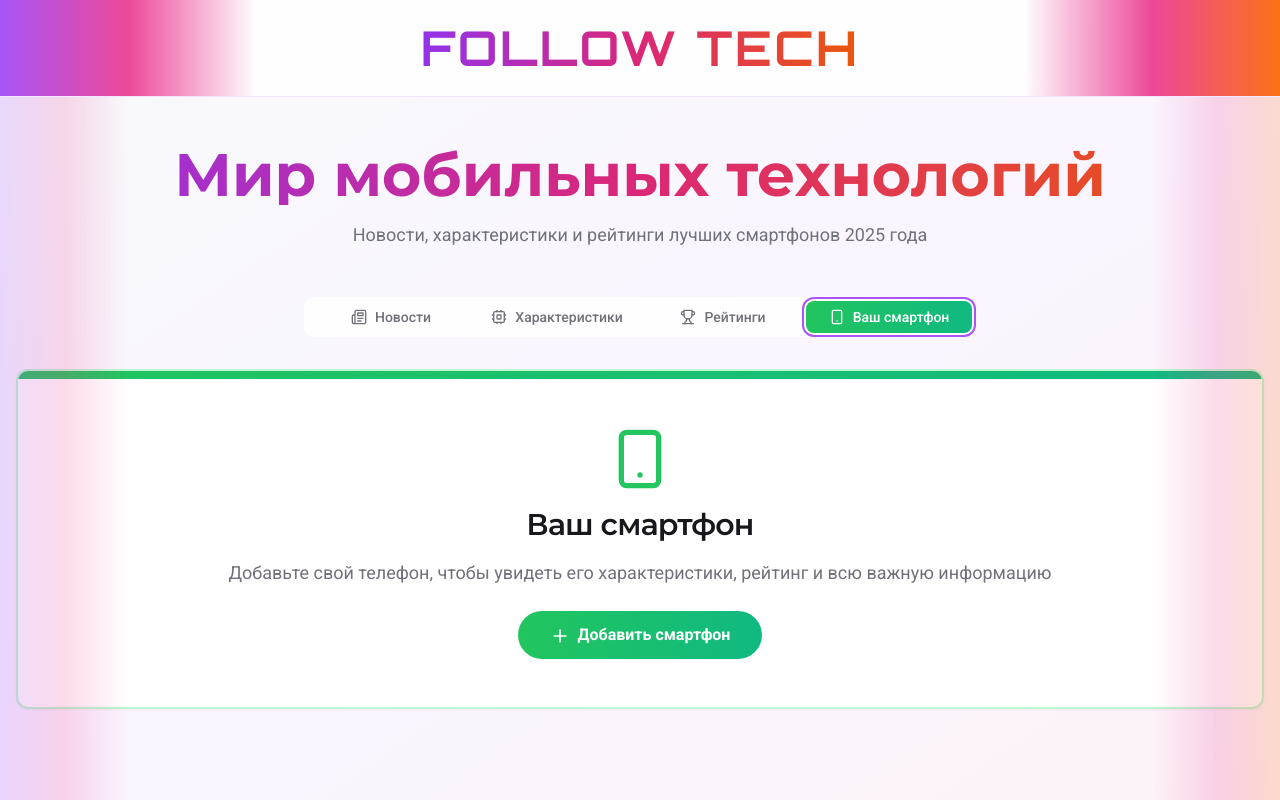
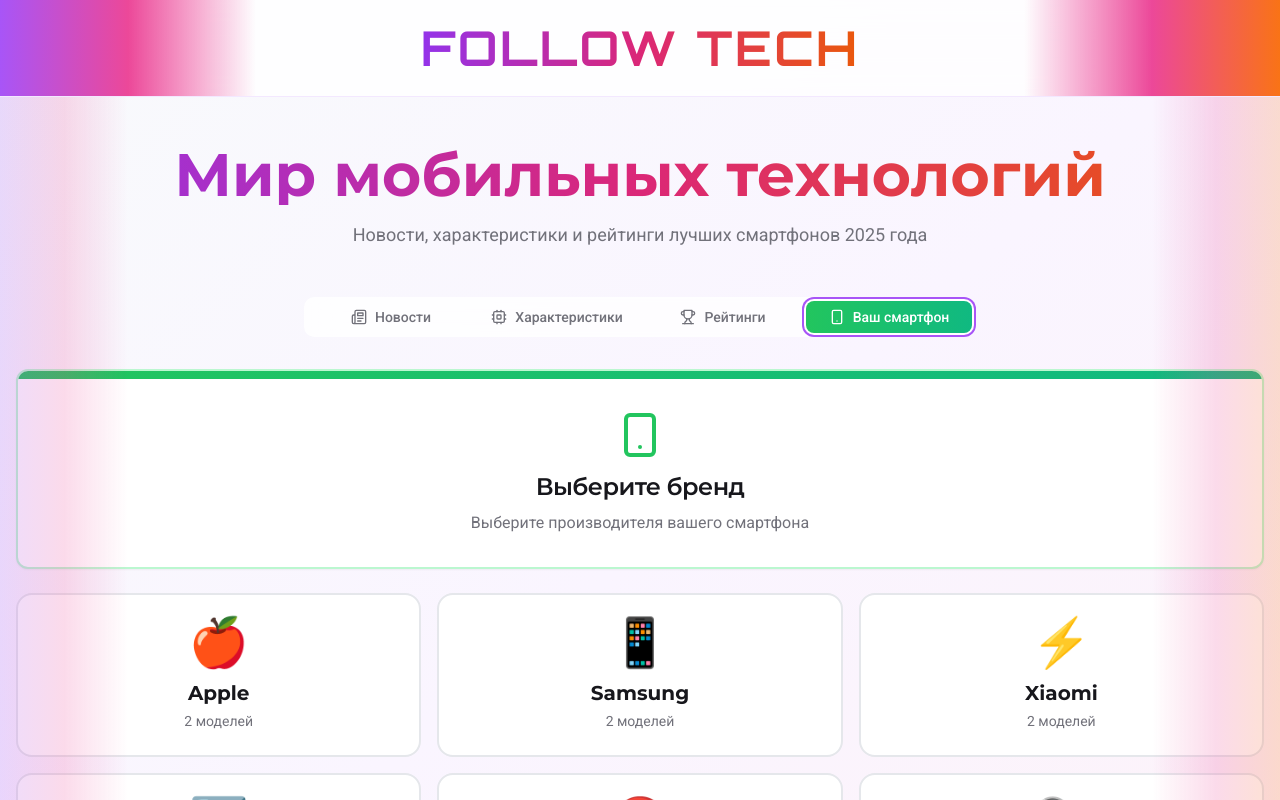
Before and after one commit to pr-poehali-dev/phone-info-portal, a React (Vite) app: page / in a window 1280 px wide. Both pictures are taken after a click on the tab "Ваш смартфон". Shown: the top 800 px of the page. Built offline with nearby package versions, Linux system fonts and the light colour scheme.

Commit message:
Разработка справочника смартфонов

```diff
--- a/src/pages/Index.tsx
+++ b/src/pages/Index.tsx
@@ -19,33 +19,185 @@ interface PhoneData {
   imageUrl: string;
 }
 
+interface PhoneModel {
+  name: string;
+  processor: string;
+  ram: string;
+  storage: string;
+  camera: string;
+  battery: string;
+  display: string;
+  price: string;
+  imageUrl: string;
+}
+
+interface Brand {
+  name: string;
+  logo: string;
+  models: PhoneModel[];
+}
+
+const brandsData: Brand[] = [
+  {
+    name: 'Apple',
+    logo: '🍎',
+    models: [
+      {
+        name: 'iPhone 15 Pro Max',
+        processor: 'A17 Pro',
+        ram: '8 GB',
+        storage: '256 GB',
+        camera: '48 MP',
+        battery: '4422 mAh',
+        display: '6.7" OLED',
+        price: '119 990 ₽',
+        imageUrl: 'https://images.unsplash.com/photo-1695048064698-9c6a2b1ec03b?w=400'
+      },
+      {
+        name: 'iPhone 15',
+        processor: 'A16 Bionic',
+        ram: '6 GB',
+        storage: '128 GB',
+        camera: '48 MP',
+        battery: '3349 mAh',
+        display: '6.1" OLED',
+        price: '79 990 ₽',
+        imageUrl: 'https://images.unsplash.com/photo-1695048064698-9c6a2b1ec03b?w=400'
+      }
+    ]
+  },
+  {
+    name: 'Samsung',
+    logo: '📱',
+    models: [
+      {
+        name: 'Galaxy S24 Ultra',
+        processor: 'Snapdragon 8 Gen 3',
+        ram: '12 GB',
+        storage: '256 GB',
+        camera: '200 MP',
+        battery: '5000 mAh',
+        display: '6.8" AMOLED',
+        price: '109 990 ₽',
+        imageUrl: 'https://images.unsplash.com/photo-1610945415295-d9bbf067e59c?w=400'
+      },
+      {
+        name: 'Galaxy S24',
+        processor: 'Exynos 2400',
+        ram: '8 GB',
+        storage: '128 GB',
+        camera: '50 MP',
+        battery: '4000 mAh',
+        display: '6.2" AMOLED',
+        price: '79 990 ₽',
+        imageUrl: 'https://images.unsplash.com/photo-1610945415295-d9bbf067e59c?w=400'
+      }
+    ]
+  },
+  {
+    name: 'Xiaomi',
+    logo: '⚡',
+    models: [
+      {
+        name: 'Xiaomi 14 Pro',
+        processor: 'Snapdragon 8 Gen 3',
+        ram: '12 GB',
+        storage: '256 GB',
+        camera: '50 MP',
+        battery: '4880 mAh',
+        display: '6.73" AMOLED',
+        price: '69 990 ₽',
+        imageUrl: 'https://images.unsplash.com/photo-1598327105666-5b89351aff97?w=400'
+      },
+      {
+        name: 'Redmi Note 13 Pro',
+        processor: 'Snapdragon 7s Gen 2',
+        ram: '8 GB',
+        storage: '256 GB',
+        camera: '200 MP',
+        battery: '5100 mAh',
+        display: '6.67" AMOLED',
+        price: '29 990 ₽',
+        imageUrl: 'https://images.unsplash.com/photo-1598327105666-5b89351aff97?w=400'
+      }
+    ]
+  },
+  {
+    name: 'OnePlus',
+    logo: '1️⃣',
+    models: [
+      {
+        name: 'OnePlus 12',
+        processor: 'Snapdragon 8 Gen 3',
+        ram: '16 GB',
+        storage: '512 GB',
+        camera: '50 MP',
+        battery: '5400 mAh',
+        display: '6.82" AMOLED',
+        price: '64 990 ₽',
+        imageUrl: 'https://images.unsplash.com/photo-1511707171634-5f897ff02aa9?w=400'
+      }
+    ]
+  },
+  {
+    name: 'Nothing',
+    logo: '⭕',
+    models: [
+      {
+        name: 'Nothing Phone (2)',
+        processor: 'Snapdragon 8+ Gen 1',
+        ram: '12 GB',
+        storage: '256 GB',
+        camera: '50 MP',
+        battery: '4700 mAh',
+        display: '6.7" OLED',
+        price: '54 990 ₽',
+        imageUrl: 'https://images.unsplash.com/photo-1511707171634-5f897ff02aa9?w=400'
+      }
+    ]
+  },
+  {
+    name: 'Google',
+    logo: '🔍',
+    models: [
+      {
+        name: 'Pixel 8 Pro',
+        processor: 'Google Tensor G3',
+        ram: '12 GB',
+        storage: '128 GB',
+        camera: '50 MP',
+        battery: '5050 mAh',
+        display: '6.7" OLED',
+        price: '89 990 ₽',
+        imageUrl: 'https://images.unsplash.com/photo-1598327105666-5b89351aff97?w=400'
+      }
+    ]
+  }
+];
+
 const Index = () => {
   const [activeTab, setActiveTab] = useState('news');
-  const [showAddPhone, setShowAddPhone] = useState(false);
-  const [phoneAdded, setPhoneAdded] = useState(false);
-  const [phoneData, setPhoneData] = useState<PhoneData>({
-    brand: '',
-    model: '',
-    processor: '',
-    ram: '',
-    storage: '',
-    camera: '',
-    battery: '',
-    display: '',
-    price: '',
-    imageUrl: ''
-  });
+  const [selectedBrand, setSelectedBrand] = useState<string | null>(null);
+  const [selectedModel, setSelectedModel] = useState<PhoneModel | null>(null);
 
-  const handleAddPhone = () => {
-    if (phoneData.brand && phoneData.model) {
-      setPhoneAdded(true);
-      setShowAddPhone(false);
+  const handleBrandSelect = (brandName: string) => {
+    setSelectedBrand(brandName);
+    setSelectedModel(null);
+  };
+
+  const handleModelSelect = (model: PhoneModel, brandName: string) => {
+    setSelectedModel(model);
+  };
+
+  const handleBack = () => {
+    if (selectedModel) {
+      setSelectedModel(null);
+    } else if (selectedBrand) {
+      setSelectedBrand(null);
     }
   };
 
-  const handleInputChange = (field: keyof PhoneData, value: string) => {
-    setPhoneData(prev => ({ ...prev, [field]: value }));
-  };
+  const selectedBrandData = brandsData.find(b => b.name === selectedBrand);
 
 
 
@@ -134,263 +286,155 @@ const Index = () => {
           </TabsContent>
 
           <TabsContent value="myphone" className="animate-slide-up">
-            {!phoneAdded && !showAddPhone && (
-              <Card className="overflow-hidden border-2 border-green-200">
+            {!selectedBrand && (
+              <div>
+                <Card className="overflow-hidden border-2 border-green-200 mb-6">
                   <div className="h-2 bg-gradient-to-r from-green-500 to-emerald-500" />
-                <CardContent className="pt-12 pb-12 text-center">
-                  <Icon name="Smartphone" size={64} className="mx-auto mb-4 text-green-500" />
-                  <CardTitle className="text-3xl mb-4">Ваш смартфон</CardTitle>
-                  <CardDescription className="text-lg mb-6">
-                    Добавьте свой телефон, чтобы увидеть его характеристики, рейтинг и всю важную информацию
+                  <CardContent className="pt-8 pb-8 text-center">
+                    <Icon name="Smartphone" size={48} className="mx-auto mb-3 text-green-500" />
+                    <CardTitle className="text-2xl mb-2">Выберите бренд</CardTitle>
+                    <CardDescription className="text-base">
+                      Выберите производителя вашего смартфона
                     </CardDescription>
-                  <button
-                    onClick={() => setShowAddPhone(true)}
-                    className="px-8 py-3 rounded-full bg-gradient-to-r from-green-500 to-emerald-500 text-white font-semibold hover:shadow-xl transition-all hover:scale-105"
-                  >
-                    <Icon name="Plus" size={20} className="inline mr-2" />
-                    Добавить смартфон
-                  </button>
                   </CardContent>
                 </Card>
+                <div className="grid grid-cols-2 md:grid-cols-3 gap-4">
+                  {brandsData.map((brand) => (
+                    <button
+                      key={brand.name}
+                      onClick={() => handleBrandSelect(brand.name)}
+                      className="p-6 rounded-2xl bg-white border-2 border-gray-200 hover:border-green-400 hover:shadow-xl transition-all hover:scale-105 group"
+                    >
+                      <div className="text-5xl mb-3">{brand.logo}</div>
+                      <h3 className="text-xl font-bold group-hover:text-green-600 transition-colors">{brand.name}</h3>
+                      <p className="text-sm text-muted-foreground mt-1">{brand.models.length} моделей</p>
+                    </button>
+                  ))}
+                </div>
+              </div>
             )}
 
-            {showAddPhone && (
-              <Card className="overflow-hidden border-2 border-green-200">
+            {selectedBrand && !selectedModel && selectedBrandData && (
+              <div>
+                <button
+                  onClick={handleBack}
+                  className="mb-4 px-4 py-2 rounded-full bg-gray-200 hover:bg-gray-300 transition-colors flex items-center gap-2"
+                >
+                  <Icon name="ArrowLeft" size={16} />
+                  Назад к брендам
+                </button>
+                <Card className="overflow-hidden border-2 border-green-200 mb-6">
                   <div className="h-2 bg-gradient-to-r from-green-500 to-emerald-500" />
-                <CardHeader>
-                  <CardTitle className="text-2xl">Добавить смартфон</CardTitle>
-                  <CardDescription>Заполните информацию о вашем телефоне</CardDescription>
-                </CardHeader>
-                <CardContent className="space-y-4">
+                  <CardContent className="pt-8 pb-8 text-center">
+                    <div className="text-5xl mb-3">{selectedBrandData.logo}</div>
+                    <CardTitle className="text-2xl mb-2">{selectedBrand}</CardTitle>
+                    <CardDescription className="text-base">
+                      Выберите модель телефона
+                    </CardDescription>
+                  </CardContent>
+                </Card>
                 <div className="grid md:grid-cols-2 gap-4">
-                    <div className="space-y-2">
-                      <Label htmlFor="brand">Бренд</Label>
-                      <Input
-                        id="brand"
-                        placeholder="Apple, Samsung, Xiaomi..."
-                        value={phoneData.brand}
-                        onChange={(e) => handleInputChange('brand', e.target.value)}
-                      />
+                  {selectedBrandData.models.map((model, idx) => (
+                    <button
+                      key={idx}
+                      onClick={() => handleModelSelect(model, selectedBrand)}
+                      className="p-4 rounded-2xl bg-white border-2 border-gray-200 hover:border-green-400 hover:shadow-xl transition-all hover:scale-105 text-left group"
+                    >
+                      <div className="flex items-center gap-4 mb-3">
+                        <div className="w-16 h-16 bg-gradient-to-br from-green-500 to-emerald-500 rounded-lg flex items-center justify-center flex-shrink-0">
+                          <Icon name="Smartphone" size={32} className="text-white" />
                         </div>
-                    <div className="space-y-2">
-                      <Label htmlFor="model">Модель</Label>
-                      <Input
-                        id="model"
-                        placeholder="iPhone 15 Pro Max"
-                        value={phoneData.model}
-                        onChange={(e) => handleInputChange('model', e.target.value)}
-                      />
-                    </div>
-                    <div className="space-y-2">
-                      <Label htmlFor="processor">Процессор</Label>
-                      <Input
-                        id="processor"
-                        placeholder="A17 Pro"
-                        value={phoneData.processor}
-                        onChange={(e) => handleInputChange('processor', e.target.value)}
-                      />
-                    </div>
-                    <div className="space-y-2">
-                      <Label htmlFor="ram">RAM</Label>
-                      <Input
-                        id="ram"
-                        placeholder="8 GB"
-                        value={phoneData.ram}
-                        onChange={(e) => handleInputChange('ram', e.target.value)}
-                      />
-                    </div>
-                    <div className="space-y-2">
-                      <Label htmlFor="storage">Память</Label>
-                      <Input
-                        id="storage"
-                        placeholder="256 GB"
-                        value={phoneData.storage}
-                        onChange={(e) => handleInputChange('storage', e.target.value)}
-                      />
-                    </div>
-                    <div className="space-y-2">
-                      <Label htmlFor="camera">Камера</Label>
-                      <Input
-                        id="camera"
-                        placeholder="48 MP"
-                        value={phoneData.camera}
-                        onChange={(e) => handleInputChange('camera', e.target.value)}
-                      />
-                    </div>
-                    <div className="space-y-2">
-                      <Label htmlFor="battery">Батарея</Label>
-                      <Input
-                        id="battery"
-                        placeholder="4422 mAh"
-                        value={phoneData.battery}
-                        onChange={(e) => handleInputChange('battery', e.target.value)}
-                      />
-                    </div>
-                    <div className="space-y-2">
-                      <Label htmlFor="display">Дисплей</Label>
-                      <Input
-                        id="display"
-                        placeholder='6.7" OLED'
-                        value={phoneData.display}
-                        onChange={(e) => handleInputChange('display', e.target.value)}
-                      />
-                    </div>
-                    <div className="space-y-2">
-                      <Label htmlFor="price">Цена</Label>
-                      <Input
-                        id="price"
-                        placeholder="99 990 ₽"
-                        value={phoneData.price}
-                        onChange={(e) => handleInputChange('price', e.target.value)}
-                      />
-                    </div>
-                    <div className="space-y-2">
-                      <Label htmlFor="image">URL изображения</Label>
-                      <Input
-                        id="image"
-                        placeholder="https://example.com/phone.jpg"
-                        value={phoneData.imageUrl}
-                        onChange={(e) => handleInputChange('imageUrl', e.target.value)}
-                      />
+                        <div className="flex-1">
+                          <h3 className="text-lg font-bold group-hover:text-green-600 transition-colors">{model.name}</h3>
+                          <p className="text-sm text-muted-foreground">{model.processor}</p>
                         </div>
                       </div>
-                  <div className="flex gap-3 pt-4">
-                    <button
-                      onClick={handleAddPhone}
-                      className="flex-1 px-6 py-3 rounded-full bg-gradient-to-r from-green-500 to-emerald-500 text-white font-semibold hover:shadow-xl transition-all hover:scale-105"
-                    >
-                      <Icon name="Check" size={20} className="inline mr-2" />
-                      Сохранить
+                      <div className="flex items-center justify-between">
+                        <p className="text-lg font-semibold text-green-600">{model.price}</p>
+                        <Icon name="ChevronRight" size={20} className="text-gray-400 group-hover:text-green-600 transition-colors" />
+                      </div>
                     </button>
-                    <button
-                      onClick={() => setShowAddPhone(false)}
-                      className="px-6 py-3 rounded-full bg-gradient-to-r from-gray-500 to-gray-600 text-white font-semibold hover:shadow-lg transition-shadow"
-                    >
-                      Отмена
-                    </button>
+                  ))}
                 </div>
-                </CardContent>
-              </Card>
+              </div>
             )}
 
-            {phoneAdded && (
-              <div className="space-y-6">
+            {selectedModel && (
+              <div>
+                <button
+                  onClick={handleBack}
+                  className="mb-4 px-4 py-2 rounded-full bg-gray-200 hover:bg-gray-300 transition-colors flex items-center gap-2"
+                >
+                  <Icon name="ArrowLeft" size={16} />
+                  Назад к моделям
+                </button>
                 <Card className="overflow-hidden border-2 border-green-200">
                   <div className="h-2 bg-gradient-to-r from-green-500 to-emerald-500" />
                   <CardContent className="pt-8">
                     <div className="flex flex-col md:flex-row gap-8">
                       <div className="flex-shrink-0">
-                        {phoneData.imageUrl ? (
                         <img
-                            src={phoneData.imageUrl}
-                            alt={`${phoneData.brand} ${phoneData.model}`}
+                          src={selectedModel.imageUrl}
+                          alt={selectedModel.name}
                           className="w-full md:w-64 h-auto rounded-lg shadow-lg object-cover"
                           onError={(e) => {
                             (e.target as HTMLImageElement).style.display = 'none';
                             (e.target as HTMLImageElement).nextElementSibling?.classList.remove('hidden');
                           }}
                         />
-                        ) : null}
-                        <div className={phoneData.imageUrl ? 'hidden' : 'w-full md:w-64 h-80 bg-gradient-to-br from-green-500 to-emerald-500 rounded-lg shadow-lg flex items-center justify-center'}>
+                        <div className="hidden w-full md:w-64 h-80 bg-gradient-to-br from-green-500 to-emerald-500 rounded-lg shadow-lg flex items-center justify-center">
                           <Icon name="Smartphone" size={80} className="text-white/50" />
                         </div>
                       </div>
                       <div className="flex-1">
                         <div className="mb-6">
-                          <p className="text-sm text-muted-foreground mb-1">{phoneData.brand}</p>
-                          <h2 className="text-4xl font-bold mb-2">{phoneData.model}</h2>
-                          {phoneData.price && (
-                            <p className="text-2xl font-semibold text-green-600">{phoneData.price}</p>
-                          )}
+                          <p className="text-sm text-muted-foreground mb-1">{selectedBrand}</p>
+                          <h2 className="text-4xl font-bold mb-2">{selectedModel.name}</h2>
+                          <p className="text-2xl font-semibold text-green-600">{selectedModel.price}</p>
                         </div>
                         <div className="grid md:grid-cols-2 gap-4">
-                          {phoneData.processor && (
                           <div className="flex items-center gap-3 p-3 bg-gradient-to-r from-purple-50 to-pink-50 rounded-lg">
                             <Icon name="Cpu" size={24} className="text-purple-500" />
                             <div>
                               <p className="text-xs text-muted-foreground">Процессор</p>
-                                <p className="font-semibold">{phoneData.processor}</p>
+                              <p className="font-semibold">{selectedModel.processor}</p>
                             </div>
                           </div>
-                          )}
-                          {phoneData.ram && (
                           <div className="flex items-center gap-3 p-3 bg-gradient-to-r from-blue-50 to-cyan-50 rounded-lg">
                             <Icon name="MemoryStick" size={24} className="text-blue-500" />
                             <div>
                               <p className="text-xs text-muted-foreground">RAM</p>
-                                <p className="font-semibold">{phoneData.ram}</p>
+                              <p className="font-semibold">{selectedModel.ram}</p>
                             </div>
                           </div>
-                          )}
-                          {phoneData.storage && (
                           <div className="flex items-center gap-3 p-3 bg-gradient-to-r from-cyan-50 to-blue-50 rounded-lg">
                             <Icon name="HardDrive" size={24} className="text-cyan-500" />
                             <div>
                               <p className="text-xs text-muted-foreground">Память</p>
-                                <p className="font-semibold">{phoneData.storage}</p>
+                              <p className="font-semibold">{selectedModel.storage}</p>
                             </div>
                           </div>
-                          )}
-                          {phoneData.camera && (
                           <div className="flex items-center gap-3 p-3 bg-gradient-to-r from-pink-50 to-purple-50 rounded-lg">
                             <Icon name="Camera" size={24} className="text-pink-500" />
                             <div>
                               <p className="text-xs text-muted-foreground">Камера</p>
-                                <p className="font-semibold">{phoneData.camera}</p>
+                              <p className="font-semibold">{selectedModel.camera}</p>
                             </div>
                           </div>
-                          )}
-                          {phoneData.battery && (
                           <div className="flex items-center gap-3 p-3 bg-gradient-to-r from-green-50 to-emerald-50 rounded-lg">
                             <Icon name="Battery" size={24} className="text-green-500" />
                             <div>
                               <p className="text-xs text-muted-foreground">Батарея</p>
-                                <p className="font-semibold">{phoneData.battery}</p>
+                              <p className="font-semibold">{selectedModel.battery}</p>
                             </div>
                           </div>
-                          )}
-                          {phoneData.display && (
                           <div className="flex items-center gap-3 p-3 bg-gradient-to-r from-orange-50 to-red-50 rounded-lg">
                             <Icon name="Monitor" size={24} className="text-orange-500" />
                             <div>
                               <p className="text-xs text-muted-foreground">Дисплей</p>
-                                <p className="font-semibold">{phoneData.display}</p>
+                              <p className="font-semibold">{selectedModel.display}</p>
                             </div>
                           </div>
-                          )}
-                        </div>
-                        <div className="mt-6 flex gap-3">
-                          <button
-                            onClick={() => {
-                              setPhoneAdded(false);
-                              setShowAddPhone(true);
-                            }}
-                            className="px-6 py-2 rounded-full bg-gradient-to-r from-blue-500 to-cyan-500 text-white font-semibold hover:shadow-lg transition-shadow"
-                          >
-                            <Icon name="Edit" size={16} className="inline mr-2" />
-                            Редактировать
-                          </button>
-                          <button
-                            onClick={() => {
-                              setPhoneAdded(false);
-                              setPhoneData({
-                                brand: '',
-                                model: '',
-                                processor: '',
-                                ram: '',
-                                storage: '',
-                                camera: '',
-                                battery: '',
-                                display: '',
-                                price: '',
-                                imageUrl: ''
-                              });
-                            }}
-                            className="px-6 py-2 rounded-full bg-gradient-to-r from-red-500 to-orange-500 text-white font-semibold hover:shadow-lg transition-shadow"
-                          >
-                            <Icon name="Trash2" size={16} className="inline mr-2" />
-                            Удалить
-                          </button>
                         </div>
                       </div>
                     </div>
```
Lines whose indentation alone changed are shown as unchanged.
